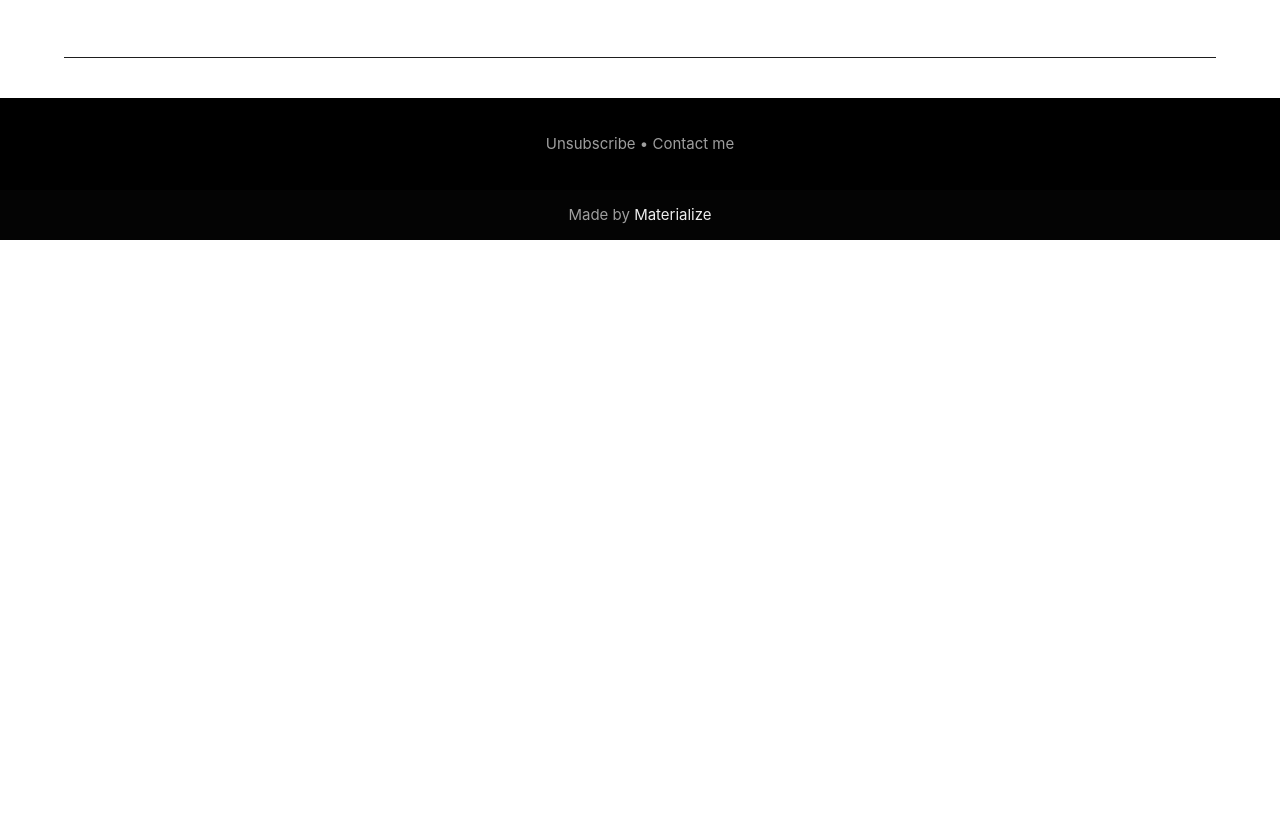
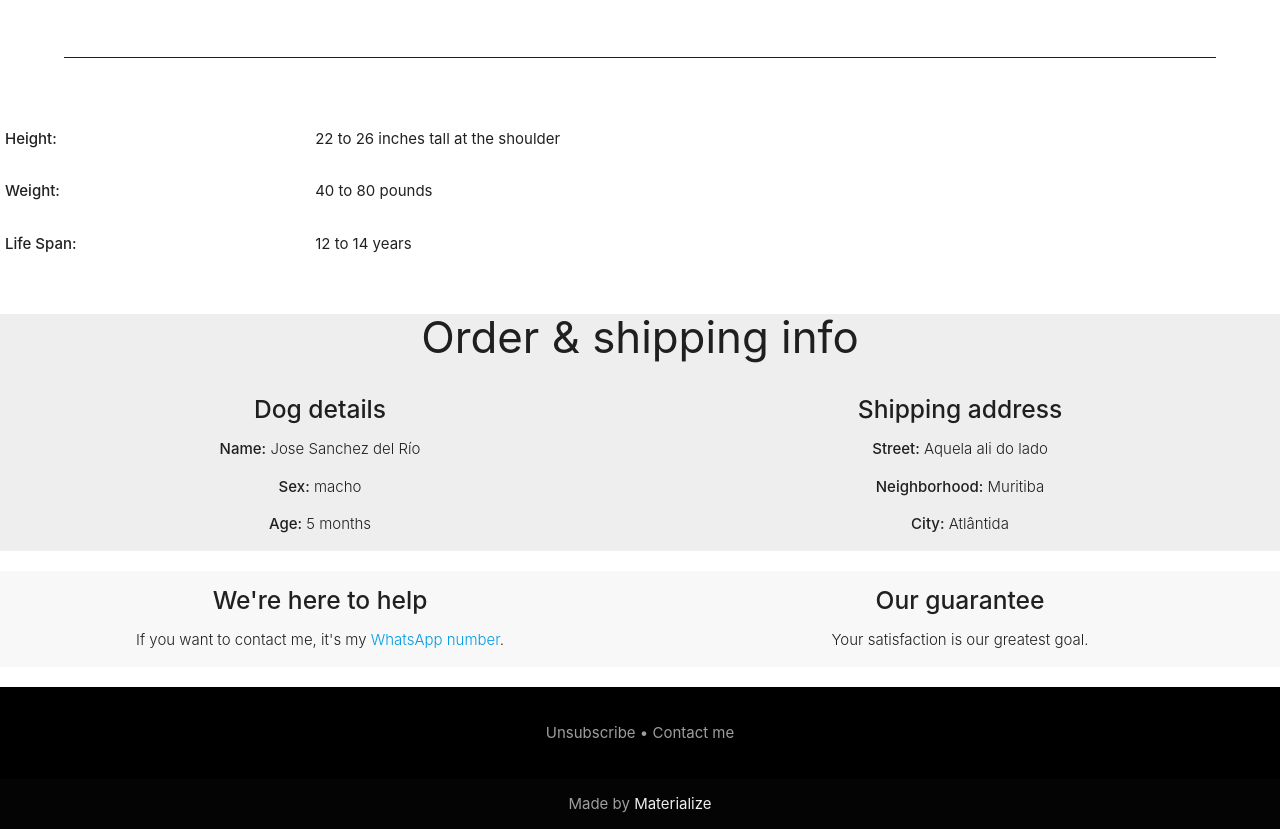
Before and after one commit to AngeloDias/ThankPage, a React (Create React App) app: page / in a window 1280 px wide. Shown: the part 1548-2377 px from the top of the page. Before the commit the page ends 1788 px from the top, so only its background shows below. Built offline with nearby package versions, Linux system fonts and the light colour scheme.

Commit message:
feat: splitting component to expand properly to html

```diff
--- a/src/components/EntirePageComponent.js
+++ b/src/components/EntirePageComponent.js
@@ -2,6 +2,8 @@ import React, { Component } from 'react';
 import PageTopComponent from './PageTopComponent';
 import OrderGeneralInfoConfirmationComponent from './OrderGeneralInfoConfirmationComponent';
 import OrderDogInfosComponent from './OrderDogInfosComponent';
+import OrderDogInfoDetailsComponent from './OrderDogInfoDetailsComponent';
+import OrderShippingInfoComponent from './OrderShippingInfoComponent';
 import OrderConfirmationComponent from './OrderConfirmationComponent';
 import PageBottomComponent from './PageBottomComponent';
 
@@ -12,7 +14,9 @@ export default class EntirePage extends Component {
                 <PageTopComponent />
                 <OrderGeneralInfoConfirmationComponent />
                 <OrderDogInfosComponent />
-                {/* <OrderConfirmationComponent /> */}
+                <OrderDogInfoDetailsComponent />
+                <OrderShippingInfoComponent />
+                <OrderConfirmationComponent />
                 <PageBottomComponent />
             </div>
         )
--- a/src/components/OrderConfirmationComponent.js
+++ b/src/components/OrderConfirmationComponent.js
@@ -2,59 +2,13 @@ import React from 'react';
 
 export default function OrderConfirmationComponent() {
     return(
-        <div className="container order-items">
-            <div className="section no-pad">
-                <div>
-                    <table className="responsive-table center-table" border="0">
-                        <tbody>
-                            <tr className="no-border">
-                                <td><strong>Height:</strong></td>
-                                <td>22 to 26 inches tall at the shoulder</td>
-                            </tr>
-                            <tr className="no-border">
-                                <td><strong>Weight:</strong></td>
-                                <td>40 to 80 pounds</td>
-                            </tr>
-                            <tr className="no-border">
-                                <td><strong>Life Span:</strong></td>
-                                <td>12 to 14 years</td>
-                            </tr>
-                        </tbody>
-                    </table>
-                </div>
-            </div>
-
-            <div className="section no-pad order-shipping-info">
-                <div className="row center">
-                    <h3>Order & shipping info</h3>
-
-                    <div className="col s12 m6 l6">
-                        <div className="icon-block">
-                            <h5><strong>Dog details</strong></h5>
-                            <p className="light"><strong>Name:</strong> Jose Sanchez del Río</p>
-                            <p className="light"><strong>Sex:</strong> macho</p>
-                            <p className="light"><strong>Age:</strong> 5 months</p>
-                        </div>
-                    </div>
-
-                    <div className="col s12 m6 l6">
-                        <div className="icon-block">
-                            <h5><strong>Shipping address</strong></h5>
-                            <p className="light"><strong>Street:</strong> Aquela ali do lado</p>
-                            <p className="light"><strong>Neighborhood:</strong> Muritiba</p>
-                            <p className="light"><strong>City:</strong> Atlântida</p>
-                        </div>
-                    </div>
-                </div>
-            </div>
-
-            <div className="section no-pad">
+        <div className="section no-pad order-items">
             <div className="row center">
                 <div className="col s12 m6 l6">
                     <div>
                         <h5><strong>We're here to help</strong></h5>
 
-                            <p className="light">If you want to contact me, it's my <a href="#">WhatsApp number</a>.</p>
+                        <p className="light">If you want to contact me, it's my <a href="#4">WhatsApp number</a>.</p>
                     </div>
                 </div>
 
@@ -67,6 +21,5 @@ export default function OrderConfirmationComponent() {
                 </div>
             </div>
         </div>
-        </div>
     )
 }
--- /dev/null
+++ b/src/components/OrderDogInfoDetailsComponent.js
@@ -0,0 +1,24 @@
+import React from 'react';
+
+export default function OrderDogInfoDetailsComponent() {
+    return(
+        <div className="section">
+            <table className="responsive-table">
+                <tbody>
+                    <tr className="no-border">
+                        <td><strong>Height:</strong></td>
+                        <td>22 to 26 inches tall at the shoulder</td>
+                    </tr>
+                    <tr className="no-border">
+                        <td><strong>Weight:</strong></td>
+                        <td>40 to 80 pounds</td>
+                    </tr>
+                    <tr className="no-border">
+                        <td><strong>Life Span:</strong></td>
+                        <td>12 to 14 years</td>
+                    </tr>
+                </tbody>
+            </table>
+        </div>
+    )
+}
--- /dev/null
+++ b/src/components/OrderShippingInfoComponent.js
@@ -0,0 +1,29 @@
+import React from 'react';
+
+export default function OrderShippingInfoComponent() {
+    return(
+        <div className="section no-pad order-shipping-info">
+            <div className="row center">
+                <h3>Order & shipping info</h3>
+
+                <div className="col s12 m6 l6">
+                    <div className="icon-block">
+                        <h5><strong>Dog details</strong></h5>
+                        <p className="light"><strong>Name:</strong> Jose Sanchez del Río</p>
+                        <p className="light"><strong>Sex:</strong> macho</p>
+                        <p className="light"><strong>Age:</strong> 5 months</p>
+                    </div>
+                </div>
+
+                <div className="col s12 m6 l6">
+                    <div className="icon-block">
+                        <h5><strong>Shipping address</strong></h5>
+                        <p className="light"><strong>Street:</strong> Aquela ali do lado</p>
+                        <p className="light"><strong>Neighborhood:</strong> Muritiba</p>
+                        <p className="light"><strong>City:</strong> Atlântida</p>
+                    </div>
+                </div>
+            </div>
+        </div>
+    )
+}
```
Lines whose indentation alone changed are shown as unchanged.
